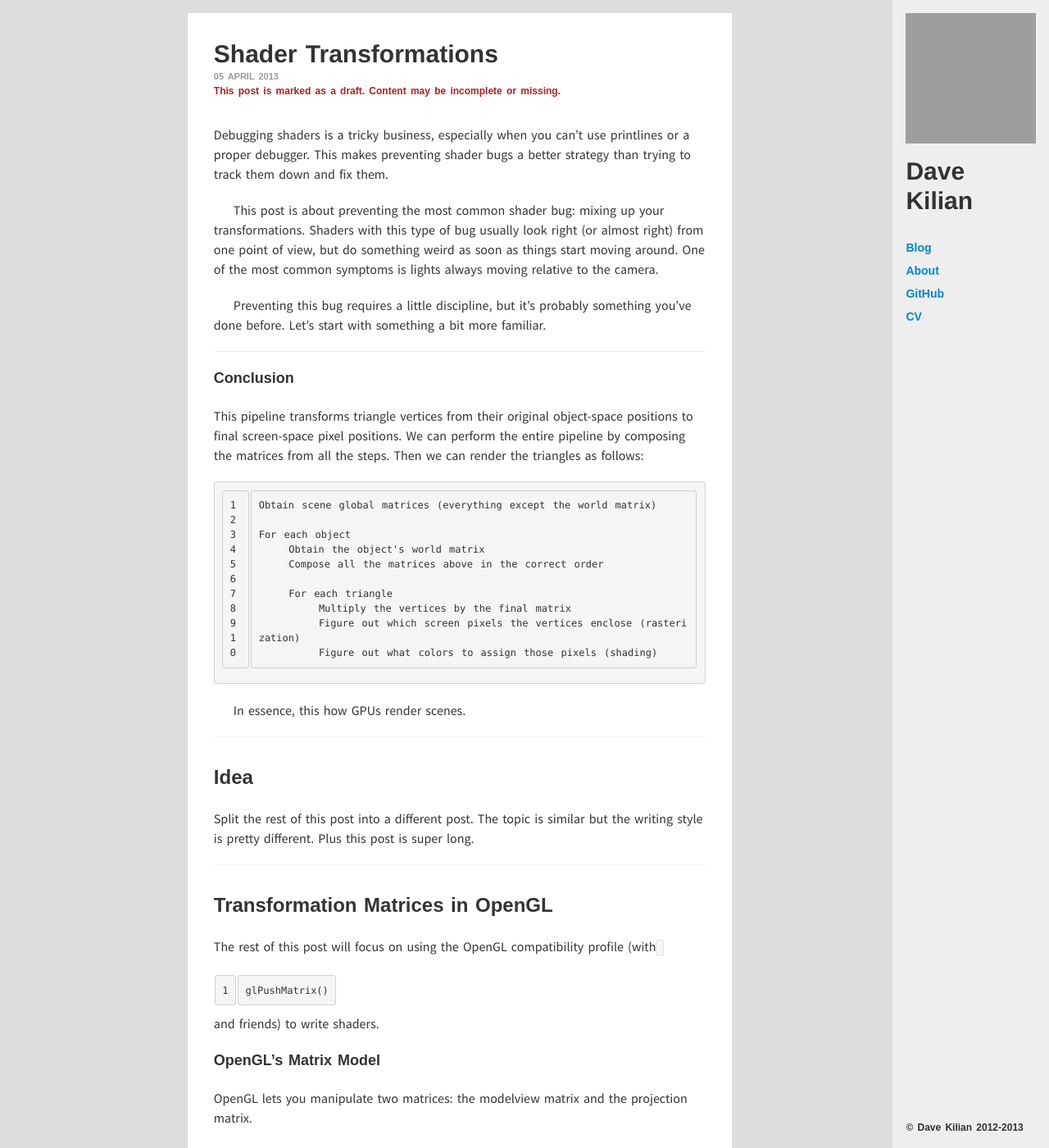
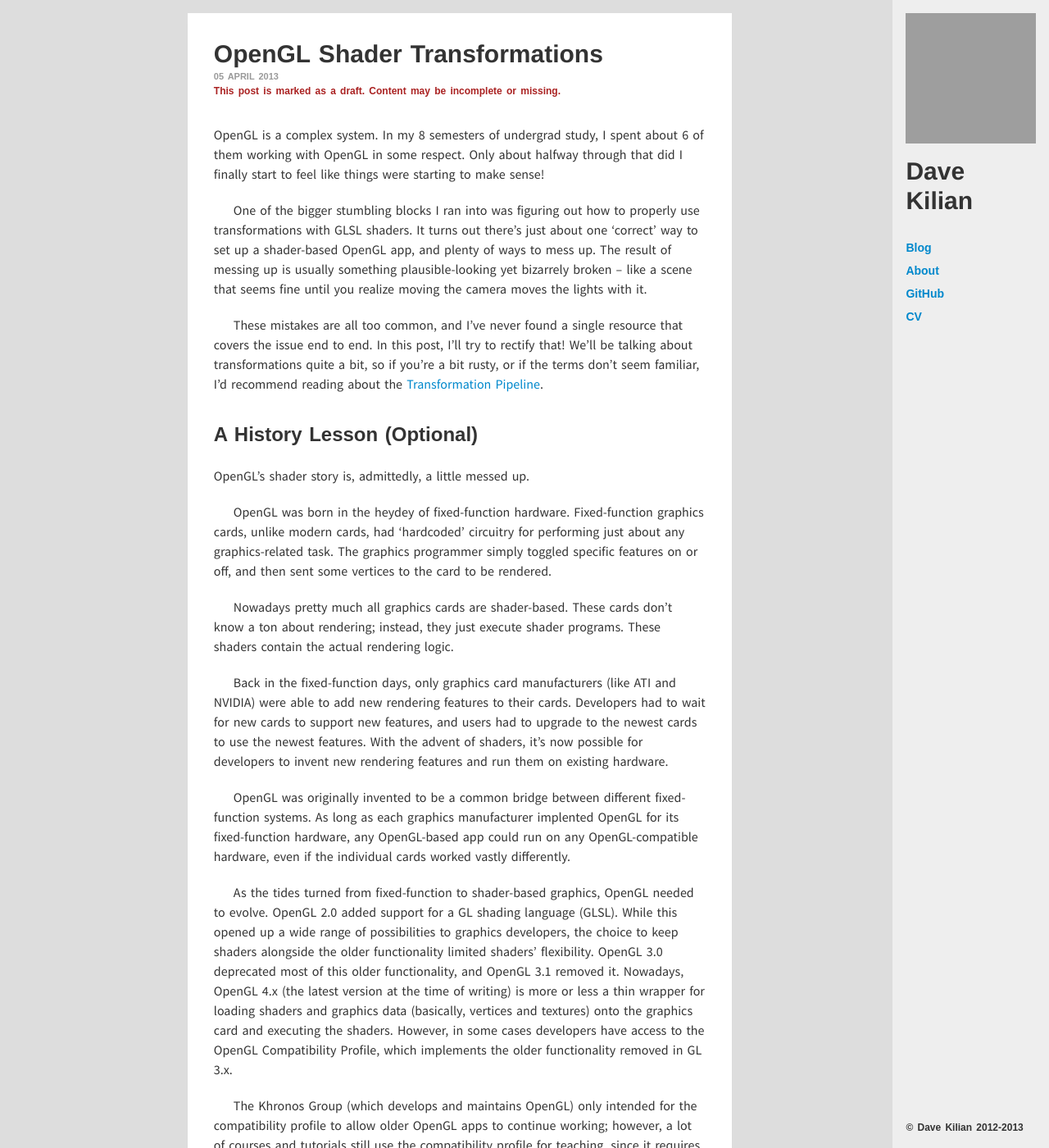
Before and after one commit to davekilian/davekilian.github.com, a Jekyll site: the page built from _posts/2013-04-05-shader-transforms.markdown, in a window 1280 px wide and 1400 px high. Shown: the whole window at 82% size. Built offline with Jekyll 4.4.1, drawn with Linux system fonts in a browser that asks for light colours; Markdown is read by kramdown in place of the engine named in the settings; formulas are drawn with MathJax 3; some of the changed text lies outside the part shown; grey boxes are pictures that could not be loaded.

Commit message:
Started writing draft of compatibility-profile GLSL post

```diff
--- a/_posts/2013-04-05-shader-transforms.markdown
+++ b/_posts/2013-04-05-shader-transforms.markdown
@@ -1,8 +1,102 @@
 ---
 layout: post
-title: Shader Transformations
+title: OpenGL Shader Transformations
 author: Dave
 draft: true
+---
+
+OpenGL is a complex system. In my 8 semesters of undergrad study, I spent about
+6 of them working with OpenGL in some respect. Only about halfway through that
+did I finally start to feel like things were starting to make sense!
+
+One of the bigger stumbling blocks I ran into was figuring out how to properly
+use transformations with GLSL shaders. It turns out there's just about one
+'correct' way to set up a shader-based OpenGL app, and plenty of ways to mess
+up. The result of messing up is usually something plausible-looking yet
+bizarrely broken -- like a scene that seems fine until you realize moving the
+camera moves the lights with it.
+
+These mistakes are all too common, and I've never found a single resource that
+covers the issue end to end. In this post, I'll try to rectify that! We'll
+be talking about transformations quite a bit, so if you're a bit rusty, or if
+the terms don't seem familiar, I'd recommend reading about the
+[Transformation Pipeline](http://www.davekilian.com/2013/04/27/transformation-pipeline.html).
+
+## A History Lesson (Optional)
+
+OpenGL's shader story is, admittedly, a little messed up.
+
+OpenGL was born in the heydey of fixed-function hardware. Fixed-function
+graphics cards, unlike modern cards, had 'hardcoded' circuitry for performing
+just about any graphics-related task. The graphics programmer simply toggled
+specific features on or off, and then sent some vertices to the card to be
+rendered.
+
+Nowadays pretty much all graphics cards are shader-based. These cards don't
+know a ton about rendering; instead, they just execute shader programs.
+These shaders contain the actual rendering logic.
+
+Back in the fixed-function days, only graphics card manufacturers (like ATI and
+NVIDIA) were able to add new rendering features to their cards. Developers had
+to wait for new cards to support new features, and users had to upgrade to the
+newest cards to use the newest features. With the advent of shaders, it's now
+possible for developers to invent new rendering features and run them on
+existing hardware.
+
+OpenGL was originally invented to be a common bridge between different
+fixed-function systems. As long as each graphics manufacturer implented OpenGL
+for its fixed-function hardware, any OpenGL-based app could run on any
+OpenGL-compatible hardware, even if the individual cards worked vastly
+differently.
+
+As the tides turned from fixed-function to shader-based graphics, OpenGL
+needed to evolve. OpenGL 2.0 added support for a GL shading language (GLSL).
+While this opened up a wide range of possibilities to graphics developers, the
+choice to keep shaders alongside the older functionality limited shaders'
+flexibility. OpenGL 3.0 deprecated most of this older
+functionality, and OpenGL 3.1 removed it. Nowadays, OpenGL 4.x (the latest
+version at the time of writing) is more or less a thin wrapper for loading
+shaders and graphics data (basically, vertices and textures) onto the graphics
+card and executing the shaders. However, in some cases developers have access
+to the OpenGL Compatibility Profile, which implements the older functionality
+removed in GL 3.x.
+
+The Khronos Group (which develops and maintains OpenGL) only intended for the
+compatibility profile to allow older OpenGL apps to continue working; however,
+a lot of courses and tutorials still use the compatibility profile for
+teaching, since it requires less boilerplate to write an OpenGL 'Hello World'
+app. Unfortunately, the compatibility profile retains the confusing and
+poorly-documented interaction between the fixed-function API and shaders, which
+confuses students when said tutorials move on to GLSL.
+
+The goal of this post, then, is to explain how the fixed-function API interacts
+with the shader system in the OpenGL compatibility profile. We'll develop a
+correctly-formed shader-based 'Hello World' and explain why it works, and how
+small changes cause completely diffrent behavior.
+
+## TODO
+
+* Talk about how vertex shaders play into the pipeline, what their role is,
+  what code they replace, `ftransform()`
+
+* Do everything in eye space
+
+* The matrix stack is a stack -- remember to perform your operations in reverse
+  order
+
+* The modelview / projection split (the projection matrix is not the camera
+  matrix!)
+
+* Getting eye-space coordinates in shaders
+
+* A minimal working example of blinn-phong or something
+
+---
+
+# Old Stuff
+
+The stuff below was trimmed off an older draft of the transformations post
+
 ---
 
 Debugging shaders is a tricky business, especially when you can't use
```
